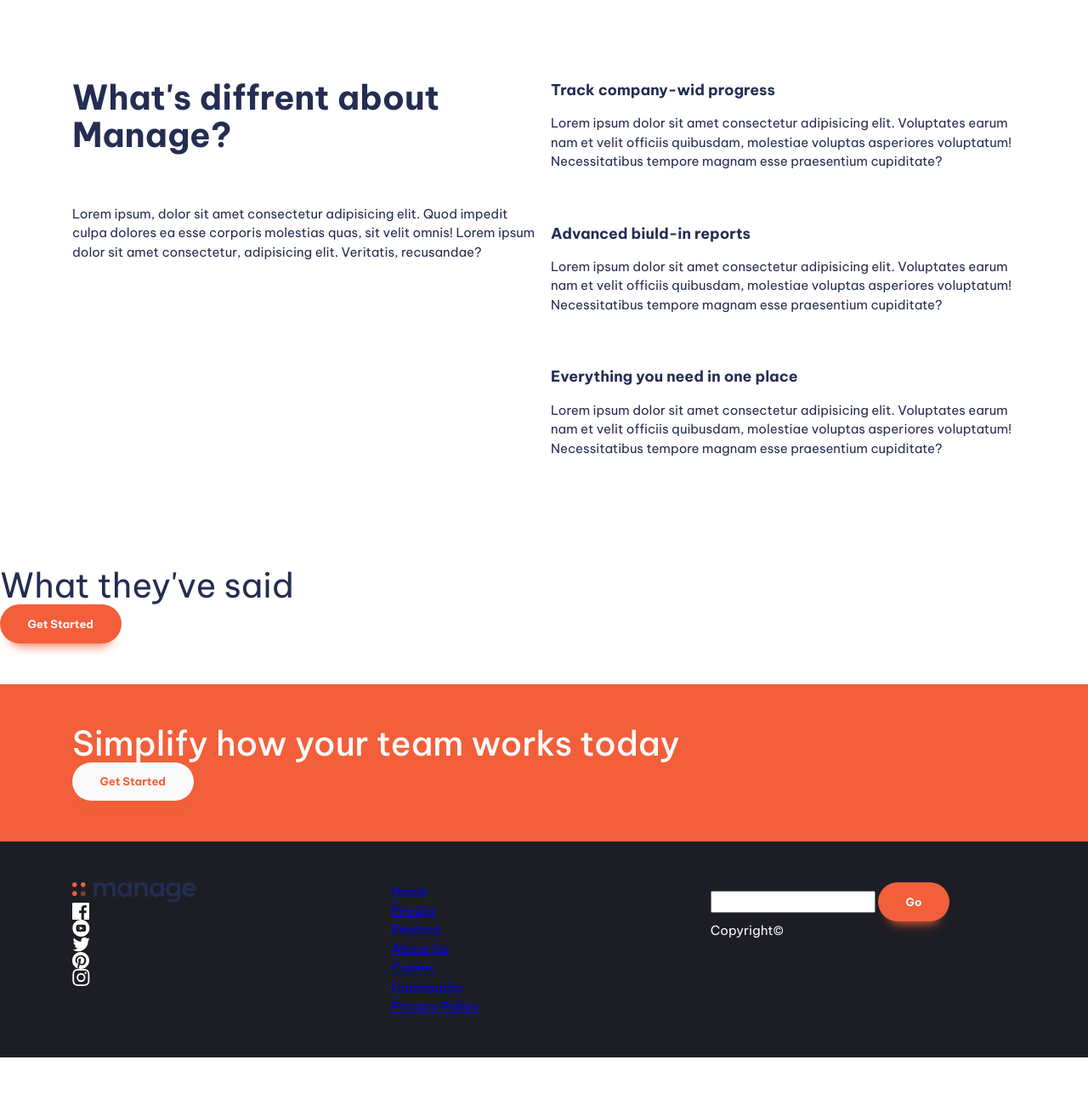
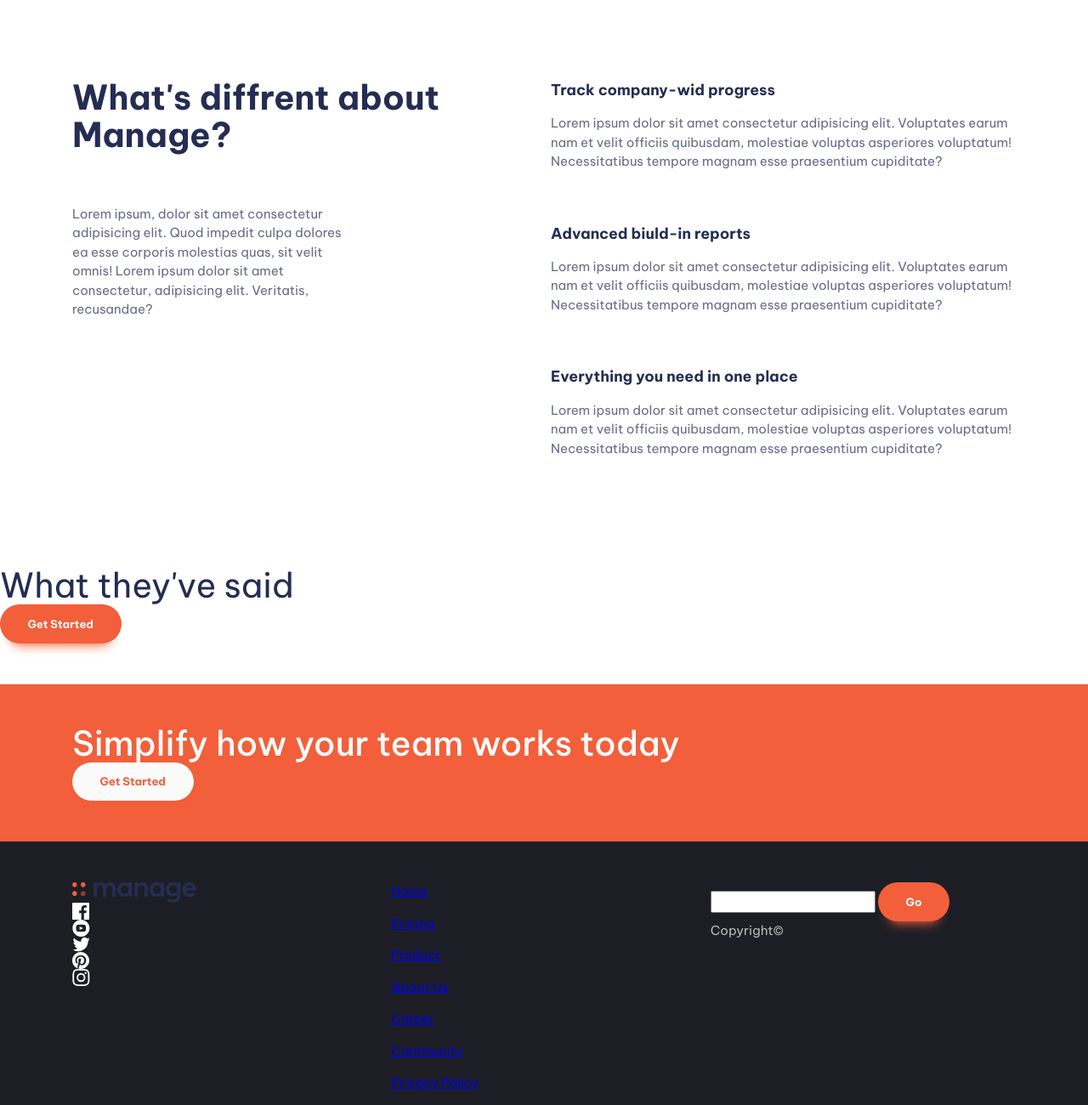
Before and after one commit to IliaAhd/frontendmentor-manage-landing-page, a website built with Vite: page index.html in a window 1280 px wide. Shown: the part 720-2020 px from the top of the page at 85% size. Before the commit the page ends 1964 px from the top, so only its background shows below. Built offline with nearby package versions, Linux system fonts and the light colour scheme.

Commit message:
some little changes

```diff
--- a/index.html
+++ b/index.html
@@ -70,7 +70,7 @@
                     <h3 class="fs-600 fw-bold">
                       Track company-wid progress
                     </h3>
-                    <p>
+                    <p data-width="wide">
                       Lorem ipsum dolor sit amet consectetur adipisicing elit. Voluptates earum nam et velit officiis quibusdam, molestiae voluptas asperiores voluptatum! Necessitatibus tempore magnam esse praesentium cupiditate?
                     </p>
                   </div>
@@ -80,7 +80,7 @@
                    <h3 class="fs-600 fw-bold">
                      Advanced biuld-in reports
                    </h3>
-                    <p>
+                    <p data-width="wide">
                      Lorem ipsum dolor sit amet consectetur adipisicing elit. Voluptates earum nam et velit officiis quibusdam, molestiae voluptas asperiores voluptatum! Necessitatibus tempore magnam esse praesentium cupiditate?
                    </p>
                   </div>
@@ -90,7 +90,7 @@
                     <h3 class="fs-600 fw-bold">
                      Everything you need in one place
                    </h3>
-                    <p>
+                    <p data-width="wide">
                       Lorem ipsum dolor sit amet consectetur adipisicing elit. Voluptates earum nam et velit officiis quibusdam, molestiae voluptas asperiores voluptatum! Necessitatibus tempore magnam esse praesentium cupiditate?
                     </p>
                   </div>
@@ -133,7 +133,7 @@
           </div>
           <div>
             <nav class="footer-nav">
-              <ul role="list" aria-label="footer">
+              <ul class="flow" style="--flow-spacer: 1em;" role="list" aria-label="footer">
                 <li><a href="#">Home</a></li>
                 <li><a href="#">Pricing</a></li>
                 <li><a href="#">Product</a></li>
--- a/style.css
+++ b/style.css
@@ -139,6 +139,15 @@ body {
   font-size: var(--fs-body);
   font-family: var(--ff-body);
   color: var(--clr-primary-400);
+}
+
+p:not([class]) {
+  opacity: 0.7;
+  max-width: 32ch;
+}
+
+p[data-width="wide"] {
+  max-width: 100%;
 }
 
 /* button  */
```
